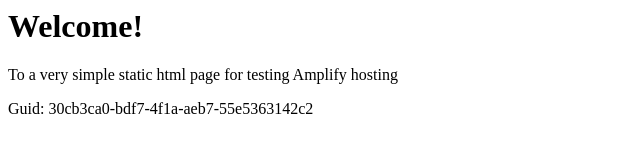
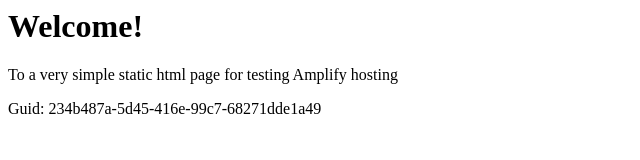
Before and after one commit to aws-aemilia-mxp/Github-PR-Commit-Integration-Test-DoNotTouch-GithubWebhookPreviewCanaryTest-v1-preprod-eu-south-1, a website: page src/index.html in a window 1280 px wide. Shown: the full height of the page, 0-640 px from the left. Drawn offline with Linux system fonts and the light colour scheme.

Commit message:
commit from integ tests

```diff
--- a/src/index.html
+++ b/src/index.html
@@ -12,6 +12,6 @@
 <body>
     <h1>Welcome!</h1>
     <p>To a very simple static html page for testing Amplify hosting</p>
-    <p>Guid: 30cb3ca0-bdf7-4f1a-aeb7-55e5363142c2</p></body>
+    <p>Guid: 234b487a-5d45-416e-99c7-68271dde1a49</p></body>
 
 </html>
```
